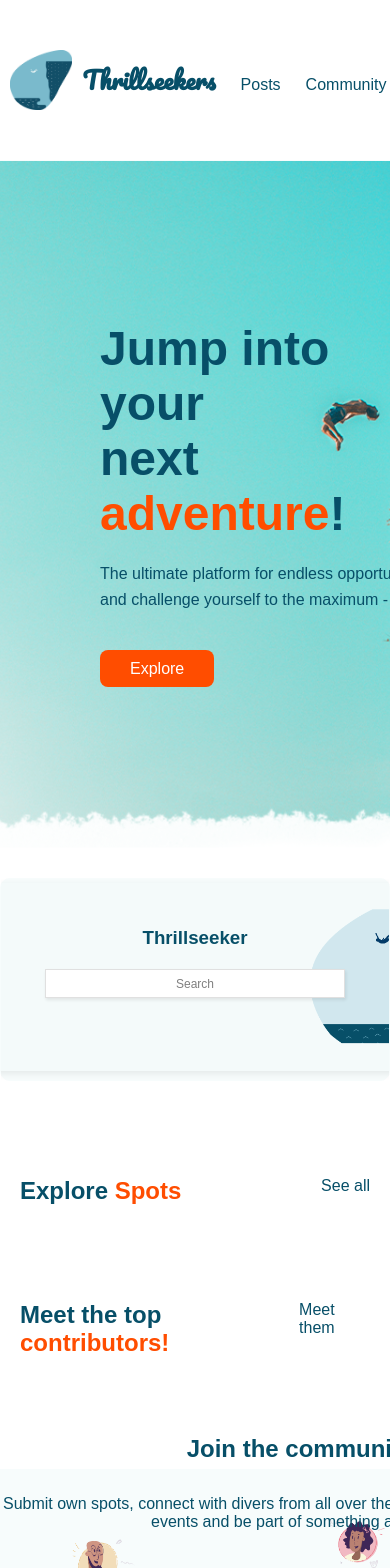
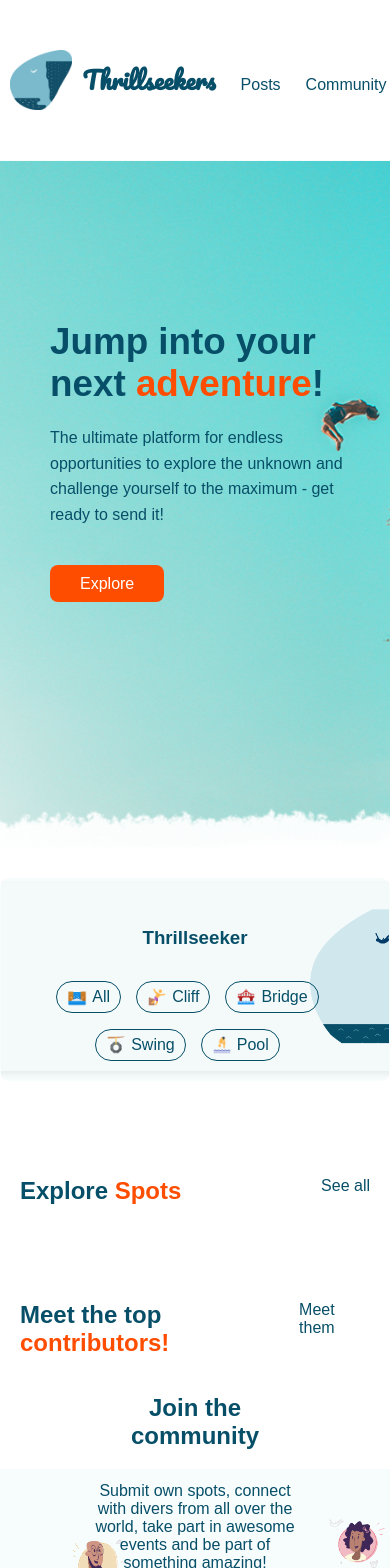
Before and after one commit to moritzmurauer/thrillseekers, a Vue app: page / in a window 390 px wide. Shown: the top 1568 px of the page. Built offline with nearby package versions, Linux system fonts and the light colour scheme; no server answers; the database is empty.

Commit message:
thrillseeker search edited and responsive landing page

```diff
--- a/src/components/SelectCategory.vue
+++ b/src/components/SelectCategory.vue
@@ -1,14 +1,19 @@
 <template>
   <div class="categories content">
 
+
+
         <router-link  :to="{ name: 'Posts'}">
-          <div class="chip top">
-              All
+          <div class="chip bottom">
+            <div class="d-flex align-items-center">
+              <img class="icon" src="@/assets/imgs/icons/icons8-waterfall.png" alt="cliff icon">
+              <p>All</p>
+            </div>
           </div>
         </router-link>
 
          <router-link  :to="{ name: 'Category', params: {id: cliff}}">
-          <div class="chip">
+          <div class="chip bottom">
             <div class="d-flex align-items-center">
               <img class="icon" src="@/assets/imgs/icons/icons8-cliff.png" alt="cliff icon">
               <p>{{cliff}}</p>
@@ -17,7 +22,7 @@
         </router-link>
 
         <router-link  :to="{ name: 'Category', params: {id: bridge}}">
-          <div class="chip">
+          <div class="chip bottom">
               <div class="d-flex align-items-center">
               <img class="icon" src="@/assets/imgs/icons/icons8-bridge.png" alt="cliff icon">
               <p>{{bridge}}</p>
@@ -26,7 +31,7 @@
         </router-link>
 
         <router-link  :to="{ name: 'Category', params: {id: swing}}">
-          <div class="chip">
+          <div class="chip bottom">
                <div class="d-flex align-items-center">
               <img class="icon" src="@/assets/imgs/icons/icons8-tire_swing.png" alt="cliff icon">
               <p>{{swing}}</p>
@@ -35,7 +40,7 @@
         </router-link>
 
         <router-link  :to="{ name: 'Category', params: {id: pool}}">
-          <div class="chip">
+          <div class="chip bottom">
               <div class="d-flex align-items-center">
               <img class="icon" src="@/assets/imgs/icons/icons8-diving.png" alt="cliff icon">
               <p>{{pool}}</p>
@@ -74,7 +79,7 @@ export default {
         margin-right: 15px;
     }
 
-    .top {
+    .bottom {
       margin-bottom: 100px;
     }
 
--- a/src/views/Home.vue
+++ b/src/views/Home.vue
@@ -12,7 +12,9 @@
 <div class="card-search card content">
              <div class="searchcard text-center pt-2">
              <h3 class="pt-1">Thrillseeker</h3>
-             <input type="text" placeholder="Search title.."/>
+             <div class="mt-2">
+               <SelectCategory />
+             </div>
              </div>
 </div>
 
@@ -21,34 +23,12 @@
   <h2>Explore <span class="secondary">Spots</span> </h2>
   <router-link  :to="{ name: 'Posts'}">See all</router-link>
 </div>
-<div class="spots  ">
+<div class="spots">
   <PostsHome :posts="documents" />
 </div>
 </div>
 
 
-<!--
-<div class="content mt-6">
-<div class="d-flex space-between">
-  <h2>Upcoming  <span class="secondary">Events</span></h2>
-  <router-link  :to="{ name: 'Posts'}">See all</router-link>
-</div>
-<div class="events  mt-1">
-  <div class="card p-1">
-    <p>first</p>
-  </div>
-  <div class="card p-1">
-    <p>second</p>
-  </div>
-  <div class="card p-1">
-    <p>third</p>
-  </div>
-  <div class="card p-1">
-    <p>quad</p>
-  </div>
-</div>
-</div>
--->
 
 
 
@@ -64,7 +44,7 @@
 
 
 <div class="community mt-6">
-  <div class="content m-auto community-inside">
+  <div class="content community-inside">
     <div class="community-content pb-8">
 
       <div v-if="!user">
@@ -101,6 +81,7 @@
 import UsersHome from '../components/Home/UsersHome.vue'
 import PostsHome from '../components/Home/PostsHome.vue'
 import Categories from '../components/Categories.vue'
+import SelectCategory from '../components/SelectCategory.vue'
 import Footer from '../components/Footer.vue'
 import getLimitedCollection from '../composables/getLimitedCollection'
 import getOrderedCollection from '@/composables/getOrderedCollection'
@@ -108,7 +89,7 @@ import getUser from '../composables/getUser'
 
 export default {
   name: 'Home',
-  components: { PostsHome, UsersHome, Categories, Footer },
+  components: { PostsHome, UsersHome, Categories, SelectCategory, Footer },
 
   setup() {
     const { error, documents } =
@@ -118,13 +99,6 @@ export default {
 
     const {user} = getUser()
     const {error: userError, documents: userDocs} = getOrderedCollection(6)
-
-        //
-   // <UsersHome :users="userDocs" />
-   //
-
-
-
     return { error, documents, userDocs, userError, user }
   }
   }
@@ -240,16 +214,69 @@ export default {
     margin-left: auto;
     margin-right: auto;
     z-index: 1;
-
     width: 600px; /* Need a specific value to work */
   }
 
 
 
 
-  @media only screen and (max-width: 1200px) {
+@media only screen and (max-width: 1200px) {
     .header-content {
       padding-left: 100px;
     }
 }
+
+@media only screen and (max-width: 1000px) {
+  .header-content {
+    padding-left: 50px;
+    margin: 0 auto;
+    padding-top: 10rem
+  }
+
+  .header-content h1 {
+    font-size: 2.3rem;
+  }
+
+  .header-content p {
+    padding-top: 20px;
+    width: 300px;
+    line-height: 1.6;
+  }
+
+  .contributors {
+    grid-template-columns: 1fr 1fr 1fr;
+    flex-wrap: wrap;
+  }
+
+  .community-content {
+    width: 400px;
+  }
+
+
+
+    .spots, .events {
+      flex-wrap: wrap;
+      grid-template-columns: 1fr 1fr;
+  }
+
+}
+
+
+@media only screen and (max-width: 600px) {
+    .spots, .events {
+      grid-template-columns: 1fr;
+  }
+
+  .contributors {
+    grid-template-columns: 1fr 1fr;
+    flex-wrap: wrap;
+  }
+
+  .community-content {
+    width: 200px;
+  }
+}
+
+
+
 </style>
```
Also changed, not shown: src/assets/imgs/icons/icons8-waterfall.png (added).
